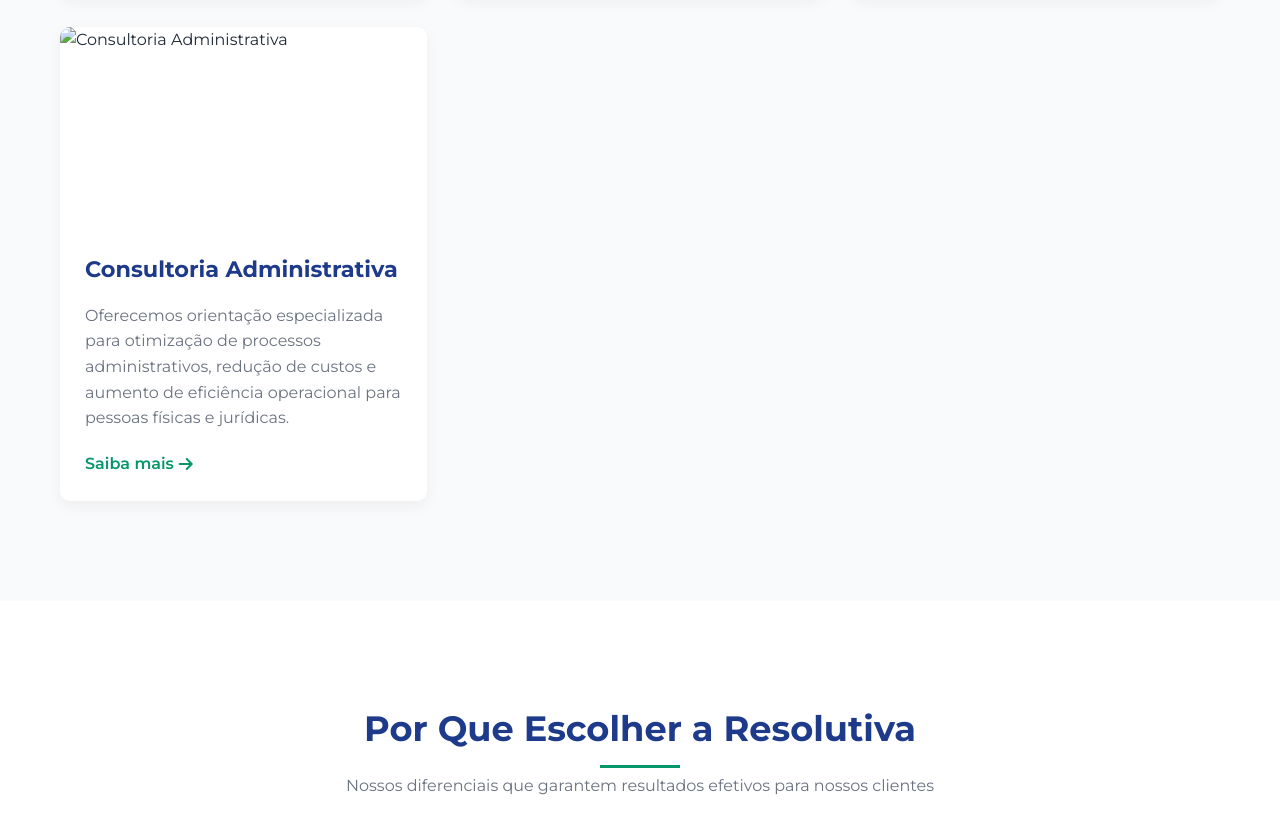
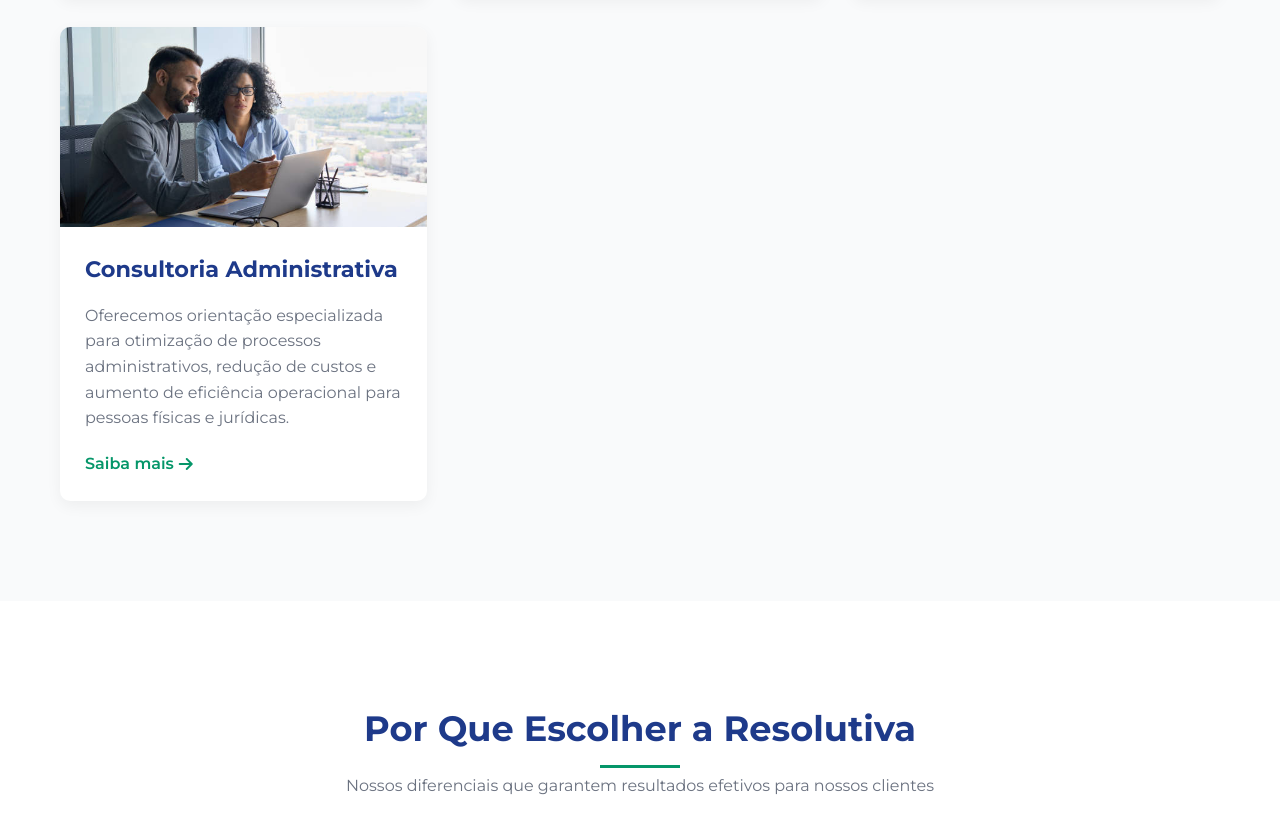
Before and after one commit to Leolfc/Resolutiva, a plain HTML site: page index.html in a window 1280 px wide. Shown: the part 2338-3162 px from the top of the page. Drawn offline with Linux system fonts and the light colour scheme.

Commit message:
adicionando mais imagens

```diff
--- a/index.html
+++ b/index.html
@@ -130,7 +130,7 @@
                 </div>
                 <div class="service-card">
                     <div class="service-image">
-                        <img src="images/servico_administrativo.jpg" alt="Consultoria Administrativa">
+                        <img src="assets/consultoriaADM.jpg" alt="Consultoria Administrativa">
                     </div>
                     <div class="service-content">
                         <h3>Consultoria Administrativa</h3>
```
Also changed, not shown: assets/consultoriaADM.jpg (added), assets/equipe_colaborativa.jpg (added).
